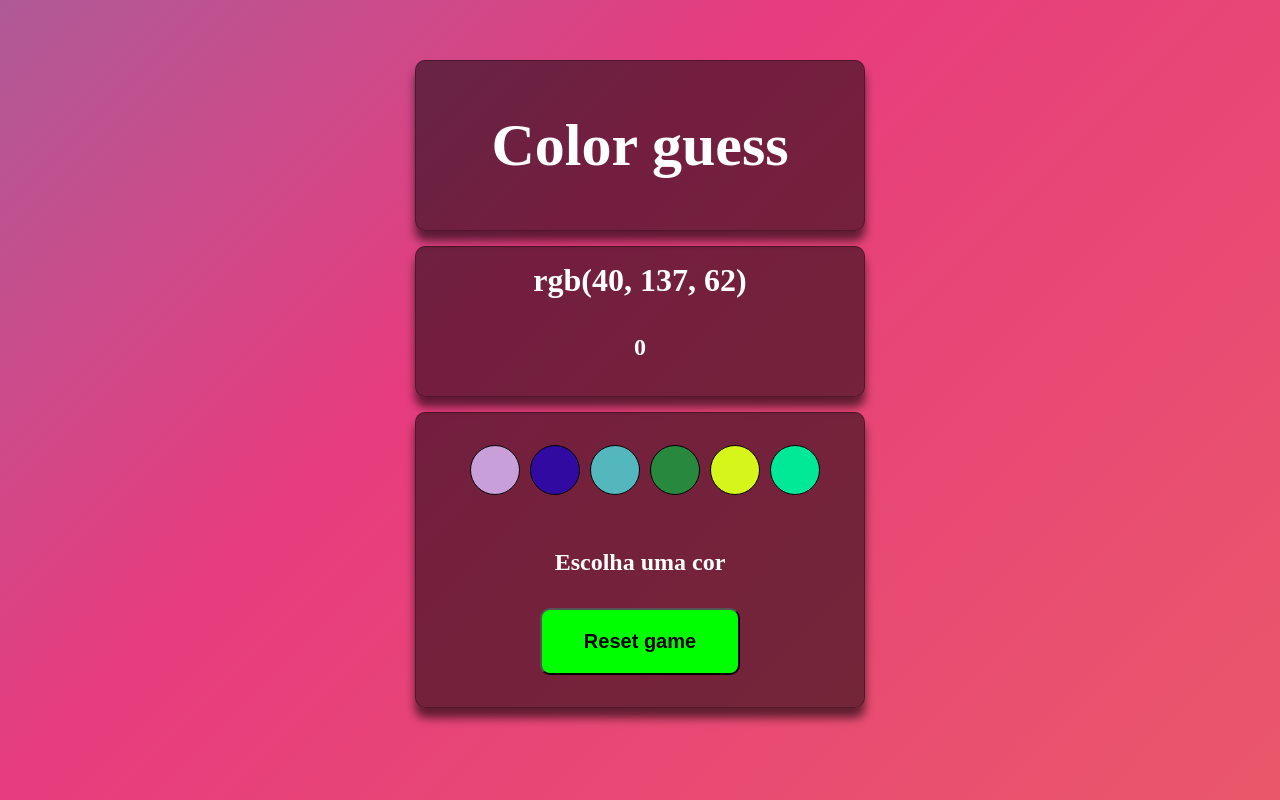
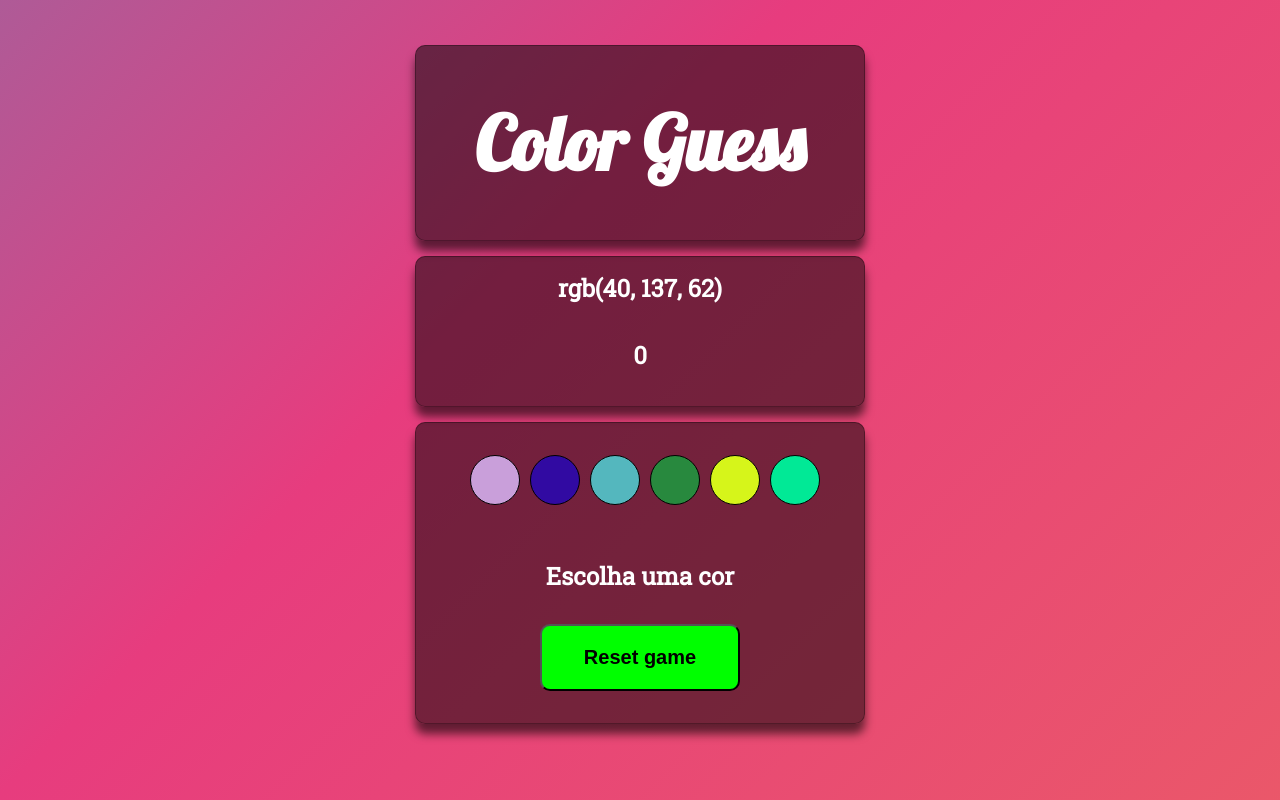
Before and after one commit to aysllanferreira/Projeto-05-Color-Guess, a website: page index.html in a window 1280 px wide. Drawn offline with Linux system fonts and the light colour scheme.

Commit message:
fonts added

```diff
--- a/index.html
+++ b/index.html
@@ -12,7 +12,7 @@
 
 
     <main>
-      <h1 id="title">Color guess</h1>
+      <h1 id="title">Color Guess</h1>
       <div id="score-box">
         <p id="rgb-color"></p>
         <p id="score">0</p>
--- a/style.css
+++ b/style.css
@@ -1,3 +1,6 @@
+@import url('https://fonts.googleapis.com/css2?family=Roboto+Slab&display=swap');
+@import url('https://fonts.googleapis.com/css2?family=Lobster&display=swap');
+
 *{
   margin: 0;
   padding: 0;
@@ -9,6 +12,7 @@ body{
 	background-size: 400% 400%;
 	animation: gradient 15s ease infinite;
 	height: 100vh;
+  font-family: 'Roboto Slab', serif;
 }
 
 @keyframes gradient {
@@ -36,7 +40,7 @@ main {
 
 main h1 {
   margin-bottom: 15px;
-  font-size: 60px;
+  font-size: 75px;
   border: solid 1px rgba(0, 0, 0, 0.295);
   box-shadow: 0px 10px 10px rgba(0, 0, 0, 0.589);
   color: white;
@@ -45,10 +49,11 @@ main h1 {
   text-align: center;
   padding: 50px 0;
   width: 450px;
+  font-family: 'Lobster', cursive;
 }
 
 main div #rgb-color{
-  font-size: 32px;
+  font-size: 24px;
   font-weight: 600;
   margin-bottom: 15px;
 }
```
